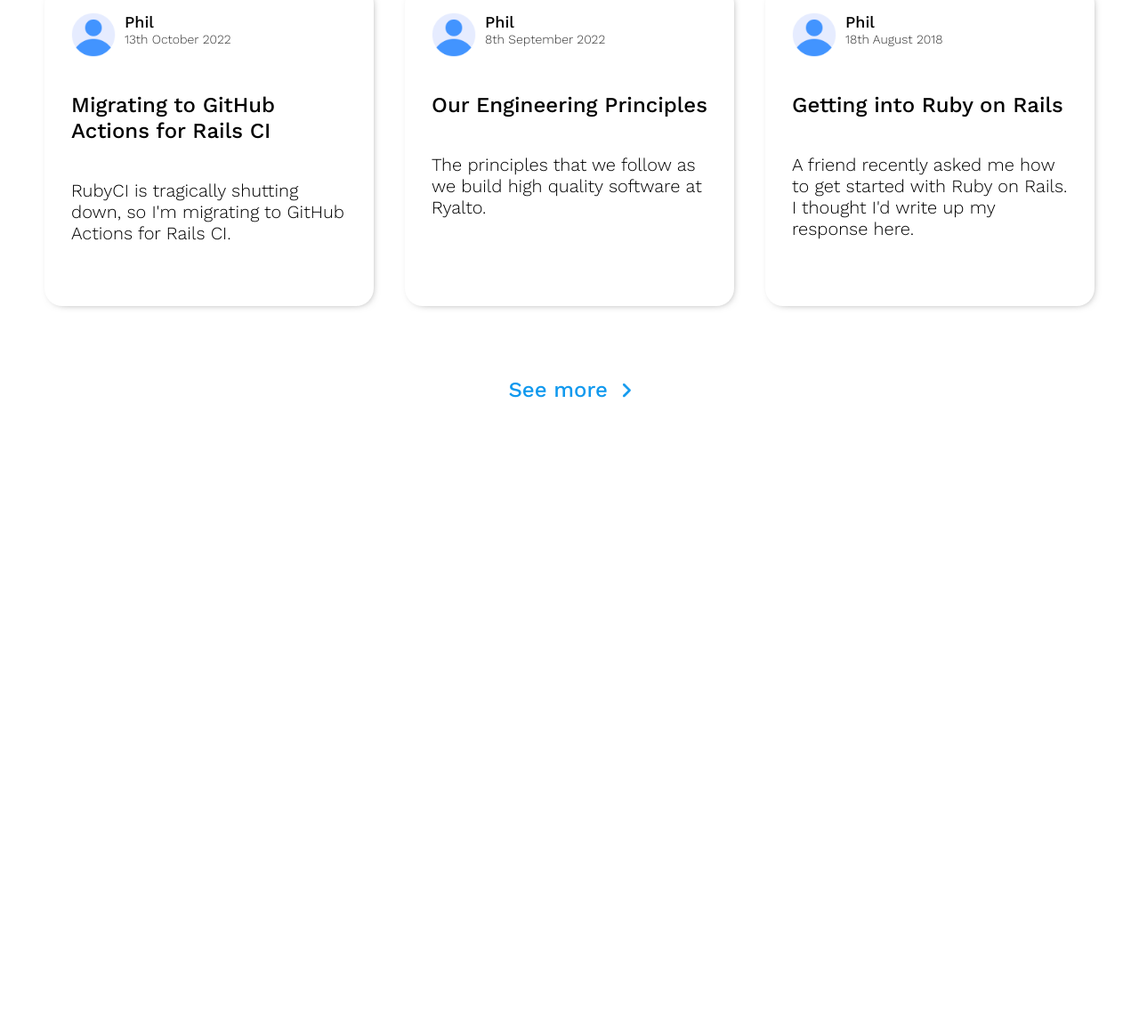
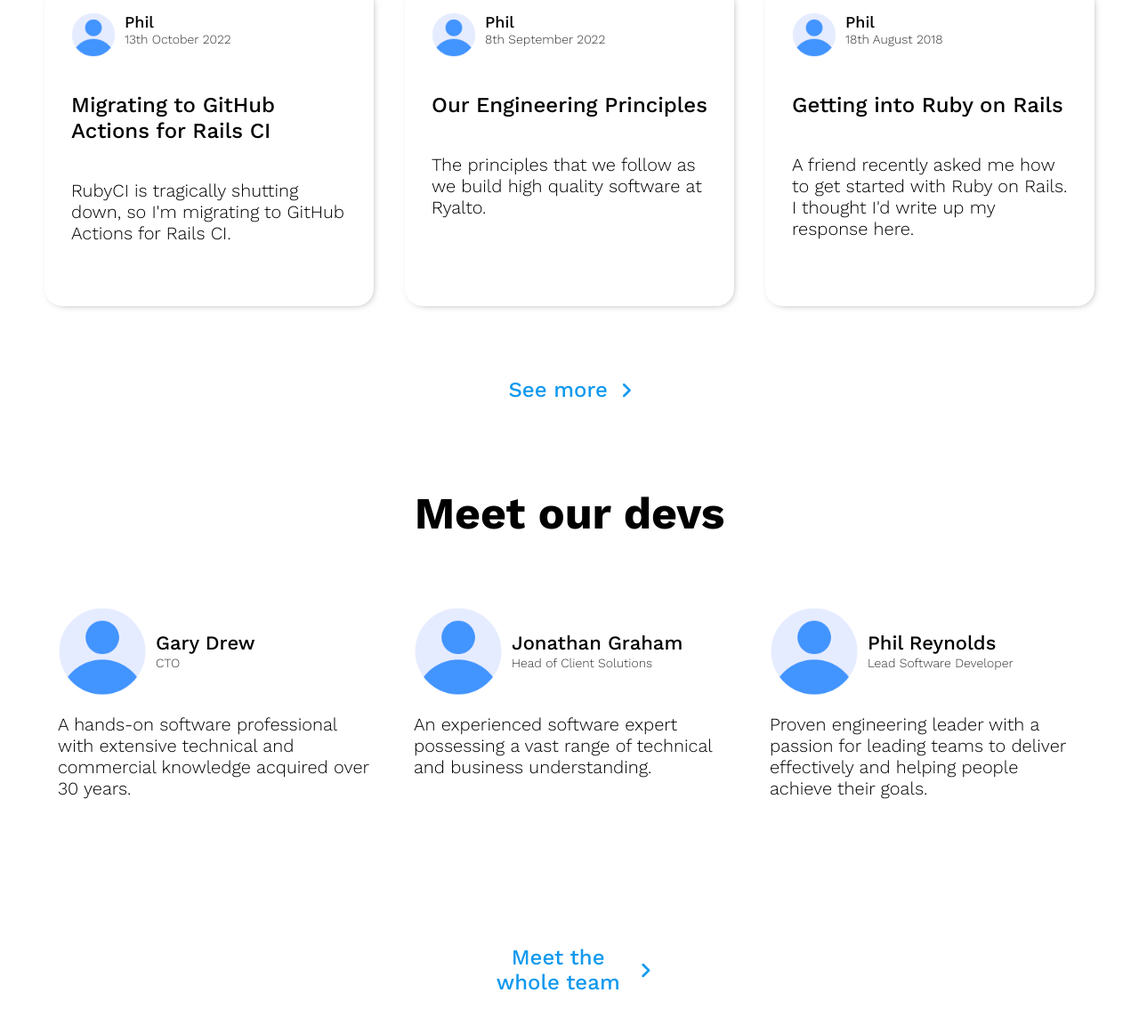
Before and after one commit to lilspad/ryalto-dev, a plain HTML site: page index.html in a window 1280 px wide. Shown: the part 996-2148 px from the top of the page at 89% size. Before the commit the page ends 1498 px from the top, so only its background shows below. Drawn offline with nearby package versions, Linux system fonts and the light colour scheme.

Commit message:
embed profile preview

```diff
--- a/index.html
+++ b/index.html
@@ -61,7 +61,7 @@
         <div class="flex wrap g-35 jus-c ag-c">
             <div class="card" href="">
                 <div class="flex">
-                    <img src="user.png" class="avatar">
+                    <img src="user.png" class="avatar1">
                     <div class="info">
                         <p class="name">Phil</p>
                         <p class="x-info c-gray">13th October 2022</p>
@@ -72,7 +72,7 @@
             </div>
             <div class="card" href="">
                 <div class="flex">
-                    <img src="user.png" class="avatar">
+                    <img src="user.png" class="avatar1">
                     <div class="info">
                         <p class="name">Phil</p>
                         <p class="x-info c-gray">8th September 2022</p>
@@ -83,7 +83,7 @@
             </div>
             <div class="card sm-hide" href="">
                 <div class="flex">
-                    <img src="user.png" class="avatar">
+                    <img src="user.png" class="avatar1">
                     <div class="info">
                         <p class="name">Phil</p>
                         <p class="x-info c-gray">18th August 2018</p>
@@ -96,7 +96,43 @@
         <button class="more-btn">See more <i class="fa-solid fa-chevron-right btn-arrow"></i></button>
     </section>
 <!-- team preview -->
-    <section></section>
+    <section class="flex col ag-c jus-c g-80 pad-50">
+        <h1>Meet our devs</h1>
+        <div class="flex wrap g-50 jus-c ag-c">
+            <div class="profile" href="">
+                <div class="flex sm-col">
+                    <img src="user.png" class="avatar2">
+                    <div class="info">
+                        <p class="name-full">Gary Drew</p>
+                        <p class="x-info c-gray">CTO</p>
+                    </div>
+                </div>
+                <p class="md-hide">A hands-on software professional with extensive technical and commercial knowledge acquired over 30 years.</p>
+            </div>
+            <div class="profile" href="">
+                <div class="flex sm-col">
+                    <img src="user.png" class="avatar2">
+                    <div class="info">
+                        <p class="name-full">Jonathan Graham</p>
+                        <p class="x-info c-gray">Head of Client Solutions</p>
+                    </div>
+                </div>
+                <p class="md-hide">An experienced software expert possessing a vast range of technical and business understanding.</p>
+            </div>
+            <div class="profile sm-hide" href="">
+                <div class="flex sm-col">
+                    <img src="user.png" class="avatar2">
+                    <div class="info">
+                        <p class="name-full">Phil Reynolds</p>
+                        <p class="x-info c-gray">Lead Software Developer</p>
+                    </div>
+                </div>
+                <p class="md-hide">Proven engineering leader with a passion for leading teams to deliver effectively and helping people achieve their
+                goals.</p>
+            </div>
+        </div>
+        <button class="more-btn">Meet the whole team <i class="fa-solid fa-chevron-right btn-arrow"></i></button>
+    </section>
 
 <!-- socials -->
     <footer></footer>
--- a/style.css
+++ b/style.css
@@ -33,6 +33,7 @@ h1 {
     letter-spacing: 0;
     line-height: 1;
     font-size: 34px;
+    text-align: center;
 }
 
 h2 {
@@ -66,6 +67,10 @@ p {
     gap: 35px;
 }
 
+.g-50 {
+    gap: 50px;
+}
+
 .g-80 {
     gap: 80px;
 }
@@ -92,6 +97,7 @@ p {
 /* Misc */
 
 .lg-hide,
+.md-hide,
 .sm-hide {
     display: none;
 }
@@ -160,7 +166,7 @@ header {
         display: block;
     }
 
-    .g-80 {
+    header.g-80 {
         gap: 40px;
     }
 
@@ -240,7 +246,7 @@ header {
     }
 }
 
-/* blog */
+/* previews */
 
 .card {
     min-height: 360px;
@@ -256,7 +262,7 @@ header {
     cursor: pointer;
 }
 
-.avatar {
+.avatar1 {
     width: 50px;
     height: 50px;
     margin-right: 10px;
@@ -277,6 +283,7 @@ header {
     font-size: 24px;
     display: flex;
     align-items: center;
+    max-width: 180px;
 }
 
 .btn-arrow {
@@ -284,3 +291,46 @@ header {
     -webkit-text-stroke: 0.5px #1199EE;
     margin-left: 15px;
 }
+
+/* profile */
+
+.profile {
+    display: flex;
+    flex-direction: column;
+    gap: 20px;
+    flex: 1 1 300px;
+    max-width: 350px;
+}
+
+.avatar2 {
+    width: 100px;
+    height: 100px;
+}
+
+.name-full {
+    font-size: 22px;
+    font-weight: 500;
+}
+
+.sm-col {
+    flex-direction: column;
+    align-items: center;
+    text-align: center;
+    gap: 10px;
+}
+
+/* large preview */
+
+@media screen and (min-width: 810px) {
+    .profile {
+        height: 300px;
+    }
+
+    .md-hide {
+        display: block;
+    }
+    .sm-col {
+        flex-direction: row;
+        text-align: left;
+    }
+}
```
